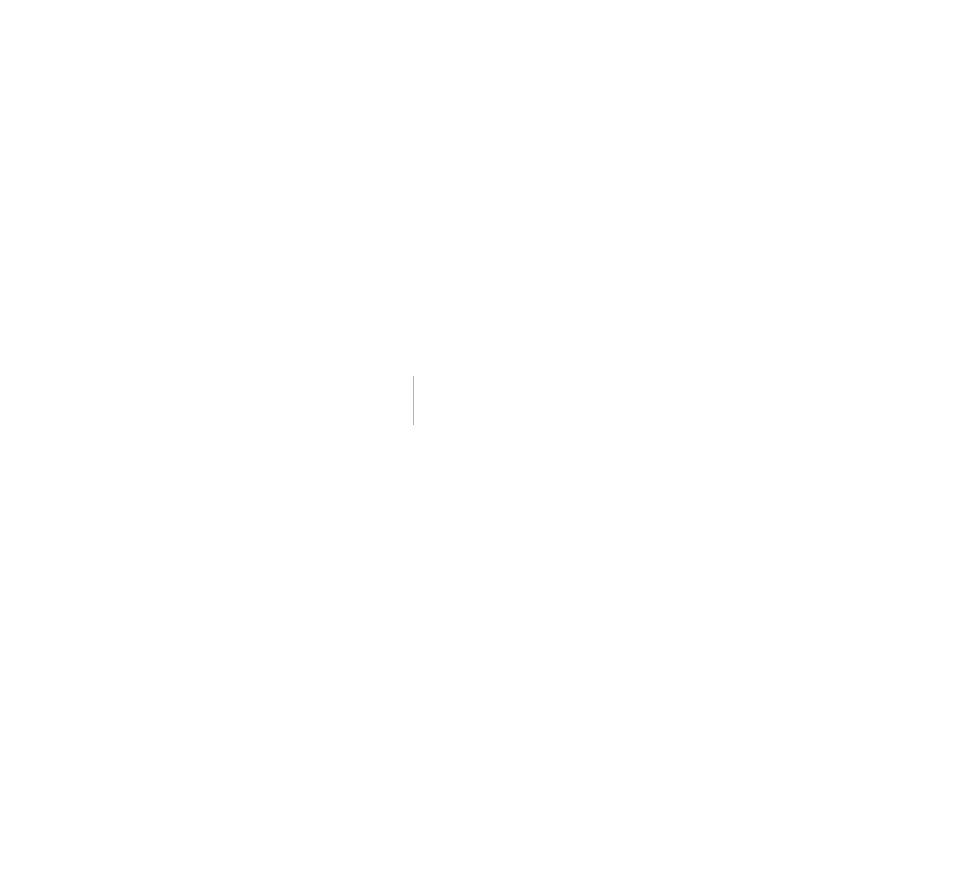
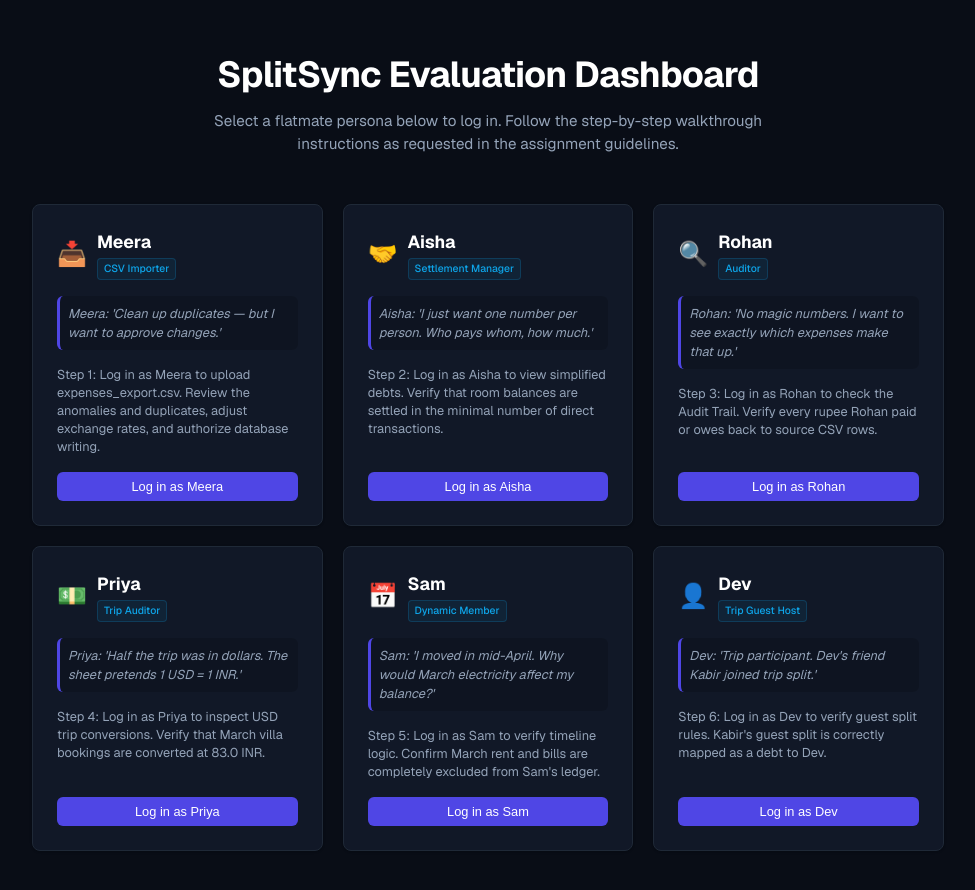
Before and after one commit to utkarshsxn12/Assignment1, a Next.js app: page /login in a window 1280 px wide. Before the commit this address had no page. Shown: the top 890 px of the page, without its empty margins (152-1127 px from the left). Before the commit the page ends 800 px from the top, so only its background shows below. Built offline with nearby package versions, Linux system fonts and the light colour scheme.

Commit message:
feat: implement dedicated login page with step-by-step guideline cards for assignment personas

```diff
--- /dev/null
+++ b/src/app/login/page.tsx
@@ -0,0 +1,154 @@
+"use client";
+
+import { useRouter } from "next/navigation";
+
+export default function LoginPage() {
+  const router = useRouter();
+
+  const handleLogin = (name: string, redirectTo: string) => {
+    localStorage.setItem("current_user", name);
+    // Dispatch event to update navbar/session if needed
+    window.dispatchEvent(new Event("user-login-change"));
+    router.push(redirectTo);
+  };
+
+  const personas = [
+    {
+      name: "Meera",
+      role: "CSV Importer",
+      assignmentQuery: "Meera: 'Clean up duplicates — but I want to approve changes.'",
+      guideline: "Step 1: Log in as Meera to upload expenses_export.csv. Review the anomalies and duplicates, adjust exchange rates, and authorize database writing.",
+      redirectTo: "/import",
+      icon: "📥",
+    },
+    {
+      name: "Aisha",
+      role: "Settlement Manager",
+      assignmentQuery: "Aisha: 'I just want one number per person. Who pays whom, how much.'",
+      guideline: "Step 2: Log in as Aisha to view simplified debts. Verify that room balances are settled in the minimal number of direct transactions.",
+      redirectTo: "/balances",
+      icon: "🤝",
+    },
+    {
+      name: "Rohan",
+      role: "Auditor",
+      assignmentQuery: "Rohan: 'No magic numbers. I want to see exactly which expenses make that up.'",
+      guideline: "Step 3: Log in as Rohan to check the Audit Trail. Verify every rupee Rohan paid or owes back to source CSV rows.",
+      redirectTo: "/balances",
+      icon: "🔍",
+    },
+    {
+      name: "Priya",
+      role: "Trip Auditor",
+      assignmentQuery: "Priya: 'Half the trip was in dollars. The sheet pretends 1 USD = 1 INR.'",
+      guideline: "Step 4: Log in as Priya to inspect USD trip conversions. Verify that March villa bookings are converted at 83.0 INR.",
+      redirectTo: "/balances",
+      icon: "💵",
+    },
+    {
+      name: "Sam",
+      role: "Dynamic Member",
+      assignmentQuery: "Sam: 'I moved in mid-April. Why would March electricity affect my balance?'",
+      guideline: "Step 5: Log in as Sam to verify timeline logic. Confirm March rent and bills are completely excluded from Sam's ledger.",
+      redirectTo: "/balances",
+      icon: "📅",
+    },
+    {
+      name: "Dev",
+      role: "Trip Guest Host",
+      assignmentQuery: "Dev: 'Trip participant. Dev's friend Kabir joined trip split.'",
+      guideline: "Step 6: Log in as Dev to verify guest split rules. Kabir's guest split is correctly mapped as a debt to Dev.",
+      redirectTo: "/balances",
+      icon: "👤",
+    },
+  ];
+
+  return (
+    <div style={{
+      maxWidth: "960px",
+      margin: "0 auto",
+      padding: "3rem 1.5rem",
+      display: "flex",
+      flexDirection: "column",
+      gap: "2rem"
+    }}>
+      {/* Title */}
+      <div style={{ textAlign: "center" }}>
+        <h1 style={{ fontSize: "2.25rem", fontWeight: 700, letterSpacing: "-0.02em", marginBottom: "0.5rem" }}>
+          SplitSync Evaluation Dashboard
+        </h1>
+        <p style={{ fontSize: "0.95rem", color: "var(--text-secondary)", maxWidth: "550px", margin: "0 auto" }}>
+          Select a flatmate persona below to log in. Follow the step-by-step walkthrough instructions as requested in the assignment guidelines.
+        </p>
+      </div>
+
+      {/* Grid of Personas */}
+      <div style={{
+        display: "grid",
+        gridTemplateColumns: "repeat(auto-fit, minmax(280px, 1fr))",
+        gap: "1.25rem",
+        marginTop: "1rem"
+      }}>
+        {personas.map((p) => (
+          <div
+            key={p.name}
+            className="glass-card"
+            style={{
+              display: "flex",
+              flexDirection: "column",
+              gap: "1rem",
+              cursor: "pointer",
+              transition: "transform 0.15s ease, border-color 0.15s ease",
+            }}
+            onClick={() => handleLogin(p.name, p.redirectTo)}
+            onMouseEnter={(e) => {
+              e.currentTarget.style.borderColor = "var(--color-primary-hover)";
+              e.currentTarget.style.transform = "translateY(-2px)";
+            }}
+            onMouseLeave={(e) => {
+              e.currentTarget.style.borderColor = "var(--border-color)";
+              e.currentTarget.style.transform = "translateY(0)";
+            }}
+          >
+            {/* Header */}
+            <div style={{ display: "flex", alignItems: "center", gap: "10px" }}>
+              <span style={{ fontSize: "1.5rem" }}>{p.icon}</span>
+              <div>
+                <h3 style={{ fontSize: "1.1rem", fontWeight: 700, color: "white" }}>{p.name}</h3>
+                <span className="badge badge-info" style={{ fontSize: "0.65rem", padding: "2px 6px" }}>
+                  {p.role}
+                </span>
+              </div>
+            </div>
+
+            {/* Assignment query */}
+            <div style={{
+              fontSize: "0.8rem",
+              fontStyle: "italic",
+              color: "var(--text-secondary)",
+              background: "rgba(0,0,0,0.15)",
+              padding: "8px",
+              borderRadius: "6px",
+              borderLeft: "3px solid var(--color-primary)"
+            }}>
+              {p.assignmentQuery}
+            </div>
+
+            {/* Walkthrough Guideline */}
+            <p style={{ fontSize: "0.8rem", color: "var(--text-secondary)", flexGrow: 1, lineHeight: "1.4" }}>
+              {p.guideline}
+            </p>
+
+            {/* Login button */}
+            <button
+              className="btn btn-primary"
+              style={{ width: "100%", fontSize: "0.8rem", padding: "6px 12px", marginTop: "auto" }}
+            >
+              Log in as {p.name}
+            </button>
+          </div>
+        ))}
+      </div>
+    </div>
+  );
+}
```
Also changed, not shown: src/components/Navbar.tsx (+40 -14 lines).
